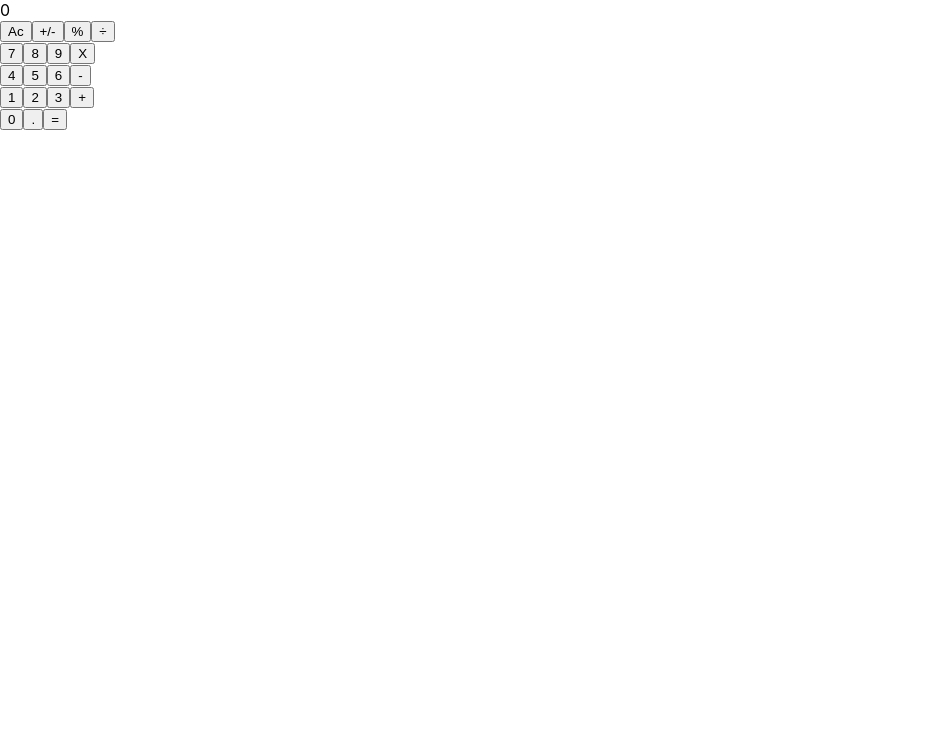
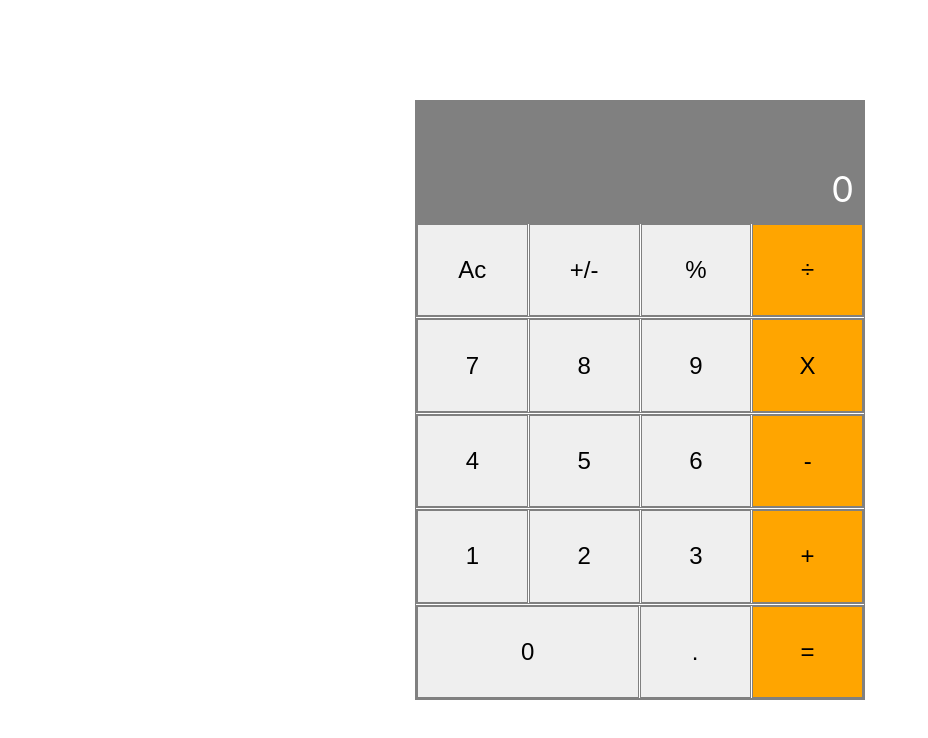
Before and after one commit to arabiu033/maths, a React (Create React App) app: page / in a window 1280 px wide. Shown: the top 738 px of the page, without its empty margins (0-928 px from the left). Built offline with nearby package versions, Linux system fonts and the light colour scheme.

Commit message:
Add some simple styling

```diff
--- a/src/index.css
+++ b/src/index.css
@@ -14,14 +14,62 @@
     sans-serif;
   -webkit-font-smoothing: antialiased;
   -moz-osx-font-smoothing: grayscale;
+  display: flex;
+  align-items: center;
+  justify-content: center;
+  min-height: 100vh;
 }
 
-code {
-  font-family:
-    source-code-pro,
-    Menlo,
-    Monaco,
-    Consolas,
-    'Courier New',
-    monospace;
+main {
+  display: grid;
+  grid-template-rows: 2fr 8fr;
+  width: 450px;
+  height: 600px;
+  row-gap: 0;
 }
+
+main div {
+  display: flex;
+  flex-direction: column;
+  border: 1px solid gray;
+  gap: 1px;
+  flex: 1;
+}
+
+.rows:last-child button:first-child {
+  width: 210%;
+  flex-grow: -5;
+}
+
+.rows button:last-child {
+  background-color: orange;
+}
+
+button {
+  width: 100%;
+  border-radius: 0;
+  border: 0.5px solid gray;
+  font-size: 1.5rem;
+}
+
+.rows {
+  display: flex;
+  flex-direction: row;
+  gap: 1px;;
+  flex: 1;
+}
+
+#screen {
+  width: auto;
+  height: 120px;
+  background-color: gray;
+  color: #fff;
+  display: flex;
+  flex-direction: row-reverse;
+  align-items: flex-end;
+  font-size: 36px;
+}
+
+#screen span {
+  padding: 10px;
+}
```
